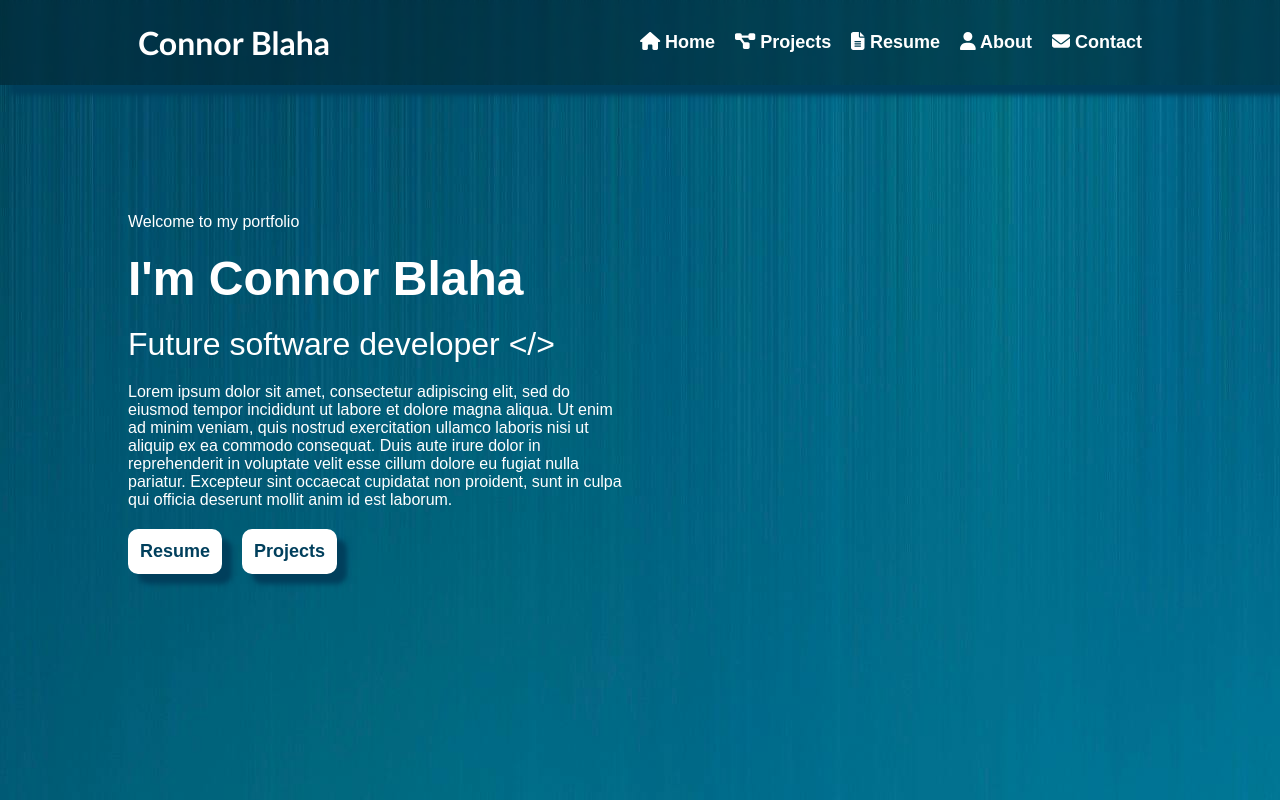
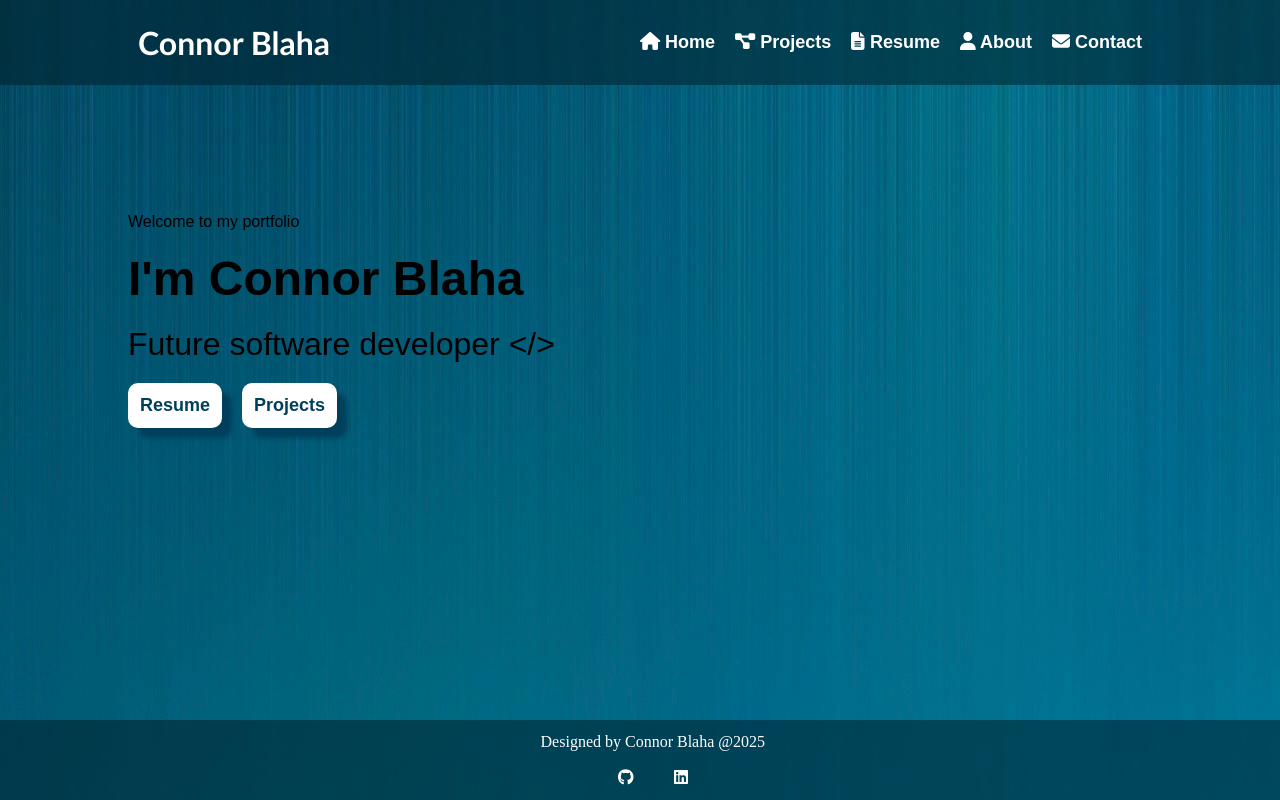
Before and after one commit to SunCh1p/PersonalWebsite, a React (Vite) app in the folder client/: page / in a window 1280 px wide. Built offline with nearby package versions, Linux system fonts and the light colour scheme; the HTML template or start-up script is replaced by a standard one.

Commit message:
started work on footer and hero sections

```diff
--- a/client/package.json
+++ b/client/package.json
@@ -11,6 +11,7 @@
   },
   "dependencies": {
     "@fortawesome/fontawesome-svg-core": "^6.7.2",
+    "@fortawesome/free-brands-svg-icons": "^6.7.2",
     "@fortawesome/free-solid-svg-icons": "^6.7.2",
     "@fortawesome/react-fontawesome": "^0.2.2",
     "react": "^19.0.0",
--- a/client/src/App.css
+++ b/client/src/App.css
@@ -29,7 +29,6 @@
   justify-content: center;
   gap: 20px;
   font-family: Arial, Helvetica, sans-serif;
-  color: var(--textAccent);
 }
 
 /*Styling start navbar*/
@@ -38,7 +37,7 @@
   justify-content: space-between;
   align-items: center;
   padding: 1% 10%;
-  box-shadow: 10px 10px 5px var(--secondary);
+  /*box-shadow: 10px 10px 5px var(--secondary);*/
   background: rgba(0, 26, 37, 0.5);
   backdrop-filter: blur(3px);
   flex-wrap: wrap;
@@ -123,6 +122,25 @@
 }
 /*styling end navbar*/
 
+/*Styling for Hero section*/
+.Hero{
+  color: var(--text);
+}
+/*End styling for Hero Section*/
+
+/*Styling for Footer section*/
+.footer{
+  background: rgba(0, 26, 37, 0.5);
+  color: var(--textAccent);
+  backdrop-filter: blur(3px);
+  position: fixed;
+  width: 100%;
+  left: 0;
+  bottom: 0;
+  padding: 1%;
+}
+/*End styling for footer section*/
+
 /*Stylding for custom button component*/
 .customButton{
   padding: 10px;
@@ -158,7 +176,6 @@
   cursor: pointer;
   transform: scale(1.1) translateY(-1px);
 }
-
 /*Styling for custom box button*/
 .customBoxButton{
   display: flex;
@@ -209,6 +226,12 @@
   gap: 20px;
 }
 
+.vContainerCentered{
+  display: flex;
+  flex-direction: column;
+  align-items: center;
+  justify-content: center;
+}
 .columnTwo{
   display: grid;
   grid-template-columns: 1fr 1fr;
--- a/client/src/components/footer.jsx
+++ b/client/src/components/footer.jsx
@@ -1,7 +1,26 @@
 import React from "react";
+import { FontAwesomeIcon } from '@fortawesome/react-fontawesome';
+import { faGithub, faLinkedin } from '@fortawesome/free-brands-svg-icons';
 
-function Footer(){
+function getYear(){
 
 }
 
+
+function Footer(){
+  return(
+    <footer className="footer">
+      <div className="vContainerCentered">
+        <p>Designed by Connor Blaha @2025</p>
+        <br/>
+        <div className="hContainer">
+          <FontAwesomeIcon icon={faGithub}/>
+          <br/>
+          <FontAwesomeIcon icon={faLinkedin}/>
+        </div>
+      </div>
+    </footer>
+  );
+}
+
 export default Footer;
--- /dev/null
+++ b/client/src/components/hero.jsx
@@ -0,0 +1,27 @@
+import React from "react";
+import BoxButton from './boxbutton';
+
+
+function Hero(){
+
+  return(
+    <div class="Hero">
+      <div className="columnTwo container">
+        <div className = "vContainer">
+          <p>Welcome to my portfolio</p>
+          <h1 className="title">I'm Connor Blaha</h1>
+          <p className="subtitle">Future software developer &lt;/&gt;</p>
+
+          <div className="hContainer">
+            <BoxButton>Resume</BoxButton>
+            <BoxButton>Projects</BoxButton>
+          </div>
+        </div>
+        <div>
+        </div>
+      </div>
+    </div>
+  );
+}
+
+export default Hero;
--- a/client/src/pages/home.jsx
+++ b/client/src/pages/home.jsx
@@ -1,6 +1,7 @@
 import React from 'react';
 import NavBar from '../components/navbar';
-import BoxButton from '../components/boxbutton';
+import Hero from '../components/hero.jsx';
+import Footer from '../components/footer.jsx';
 import profileImage from '../assets/asdf.png'
 
 function Home(){
@@ -8,25 +9,8 @@ function Home(){
   return(
     <div>
       <NavBar/>
-      <div className="columnTwo container">
-        <div className = "vContainer">
-          <p>Welcome to my portfolio</p>
-          <h1 className="title">I'm Connor Blaha</h1>
-          <p className="subtitle">Future software developer &lt;/&gt;</p>
-          <p>Lorem ipsum dolor sit amet, consectetur adipiscing elit, sed do eiusmod tempor incididunt ut labore et dolore magna aliqua.
-            Ut enim ad minim veniam, quis nostrud exercitation ullamco laboris nisi ut aliquip ex ea commodo consequat.
-            Duis aute irure dolor in reprehenderit in voluptate velit esse cillum dolore eu fugiat nulla pariatur.
-            Excepteur sint occaecat cupidatat non proident, sunt in culpa qui officia deserunt mollit anim id est laborum.
-          </p>
-          <div className="hContainer">
-            <BoxButton>Resume</BoxButton>
-            <BoxButton>Projects</BoxButton>
-          </div>
-        </div>
-        <div>
-
-        </div>
-      </div>
+      <Hero/>
+      <Footer/>
     </div>
   );
 }
```
Also changed, not shown: 1 other file (tests, documents, lock files or other folders).
